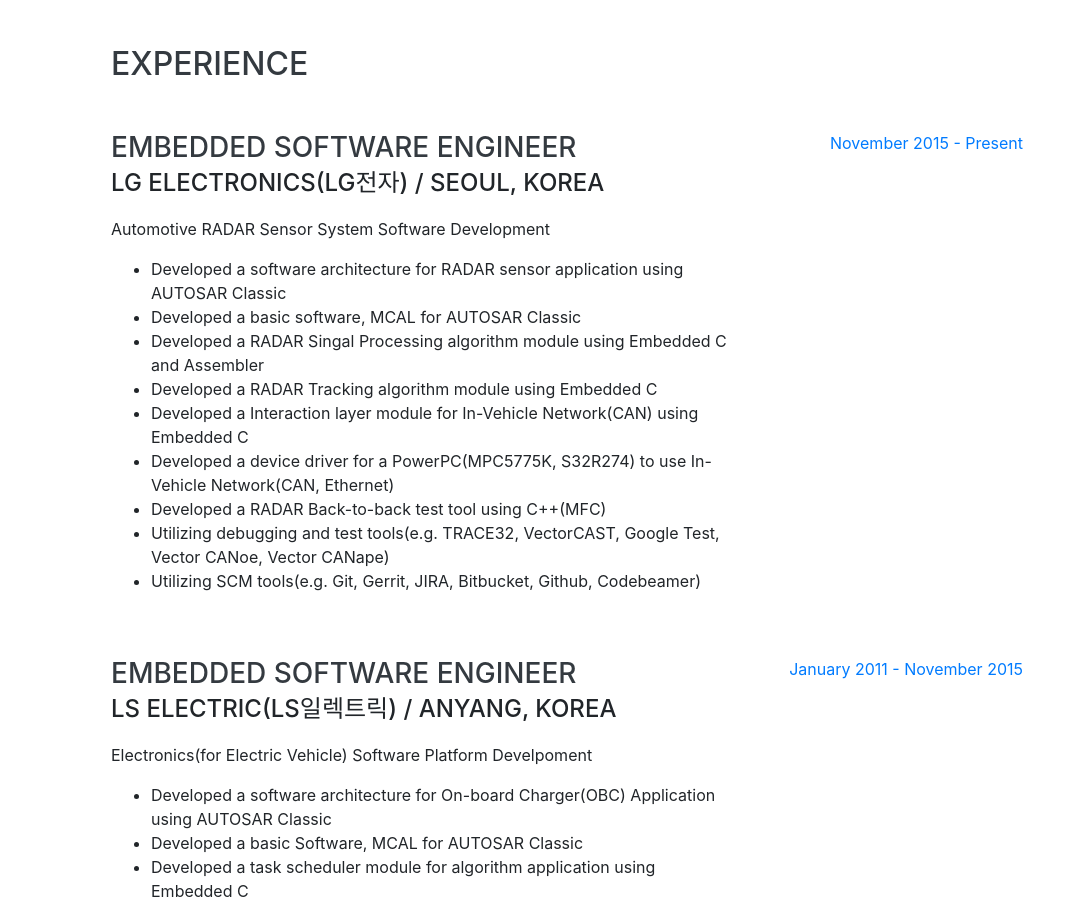
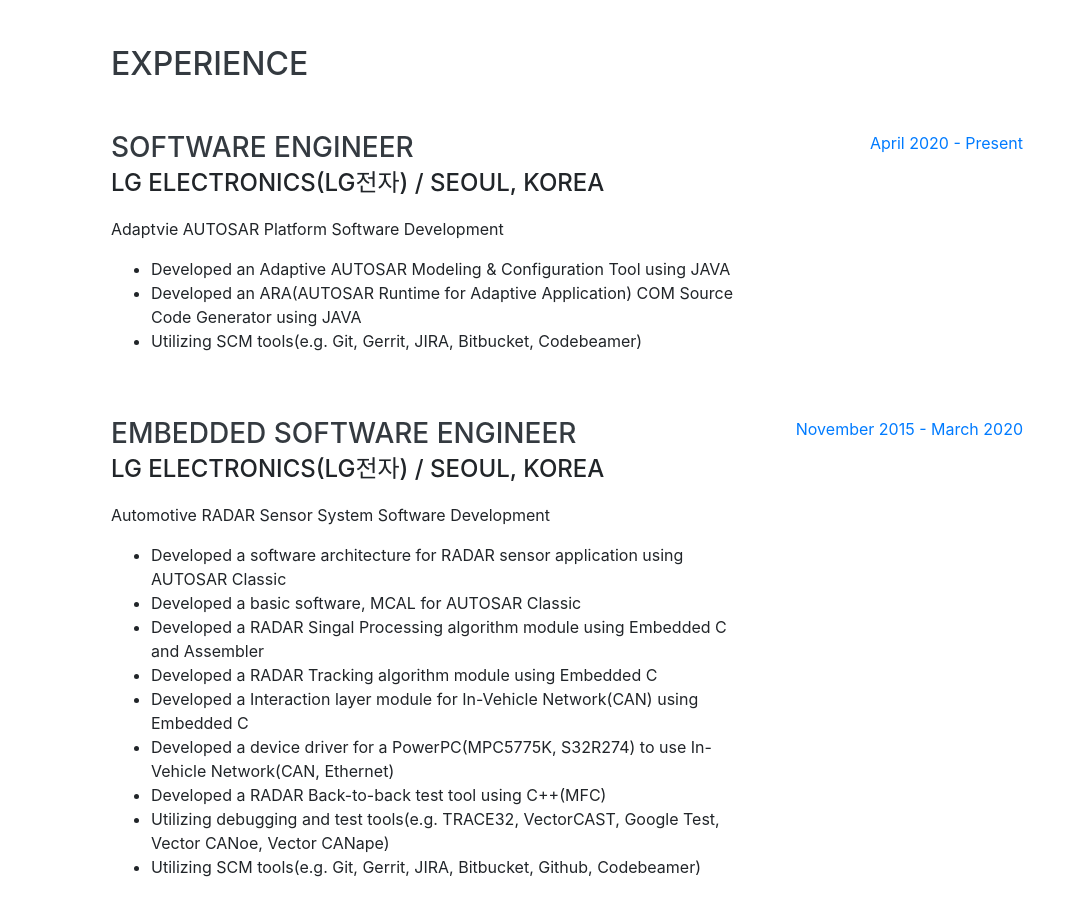
Before and after one commit to mschoi529/mschoi529.github.io, a website with bundled scripts: page index.html in a window 1280 px wide. Shown: the part 804-1702 px from the top of the page, without its empty margins (209-1280 px from the left). Built offline with nearby package versions, Linux system fonts and the light colour scheme; a web font is replaced by a local one.

Commit message:
Modify index.html

```diff
--- a/index.html
+++ b/index.html
@@ -89,7 +89,21 @@
     <section class="resume-section p-3 p-lg-5 d-flex justify-content-center" id="experience">
       <div class="w-100">
         <h2 class="mb-5">Experience</h2>
-
+        <div class="resume-item d-flex flex-column flex-md-row justify-content-between mb-5">
+          <div class="resume-content">
+            <h3 class="mb-0">Software Engineer</h3>
+            <div class="subheading mb-3">LG Electronics(LG전자) / Seoul, Korea</div>
+        	    <p>Adaptvie AUTOSAR Platform Software Development</p>
+	            <ul>
+		            <li>Developed an Adaptive AUTOSAR Modeling & Configuration Tool using JAVA</li>
+		            <li>Developed an ARA(AUTOSAR Runtime for Adaptive Application) COM Source Code Generator using JAVA</li>
+                <li>Utilizing SCM tools(e.g. Git, Gerrit, JIRA, Bitbucket, Codebeamer)</li>
+              </ul>
+	        </div>
+          <div class="resume-date text-md-right">
+            <span class="text-primary">April 2020 - Present</span>
+          </div>
+        </div>
         <div class="resume-item d-flex flex-column flex-md-row justify-content-between mb-5">
           <div class="resume-content">
             <h3 class="mb-0">Embedded Software Engineer</h3>
@@ -108,7 +122,7 @@
               </ul>
 	        </div>
           <div class="resume-date text-md-right">
-            <span class="text-primary">November 2015 - Present</span>
+            <span class="text-primary">November 2015 - March 2020</span>
           </div>
         </div>
         <div class="resume-item d-flex flex-column flex-md-row justify-content-between mb-5">
@@ -181,13 +195,13 @@
         <ul class="fa-ul mb-0">
           <li>
             <i class="fa-li fa fa-check"></i>
-            Language: C, C++, Python, MFC, Matlab, HTML/CSS</li>
+            Language: C, C++, Python, MFC, Matlab, HTML/CSS, JAVA</li>
           <li>
             <i class="fa-li fa fa-check"></i>
-            Operation System: AUTOSAR Classic, FreeRTOS, Linux, Windows, MacOS</li>
+            Operation System: AUTOSAR Classic, FreeRTOS, Linux, Embedded Linux(Yocto), Windows, MacOS</li>
           <li>
             <i class="fa-li fa fa-check"></i>
-            IDE: Green Hills MULTI, Freescale CodeWarrior, TASKING VX toolset, Visual Studio Code, Visual Studio 2013</li>
+            IDE: Green Hills MULTI, Freescale CodeWarrior, TASKING VX toolset, Visual Studio Code, Visual Studio 2013, Eclipse IDE</li>
           <li>
             <i class="fa-li fa fa-check"></i>
             SCM: Git, Gerrit, Github, JIRA, Codebeamer, Bitbucket, Subversion</li>
```
